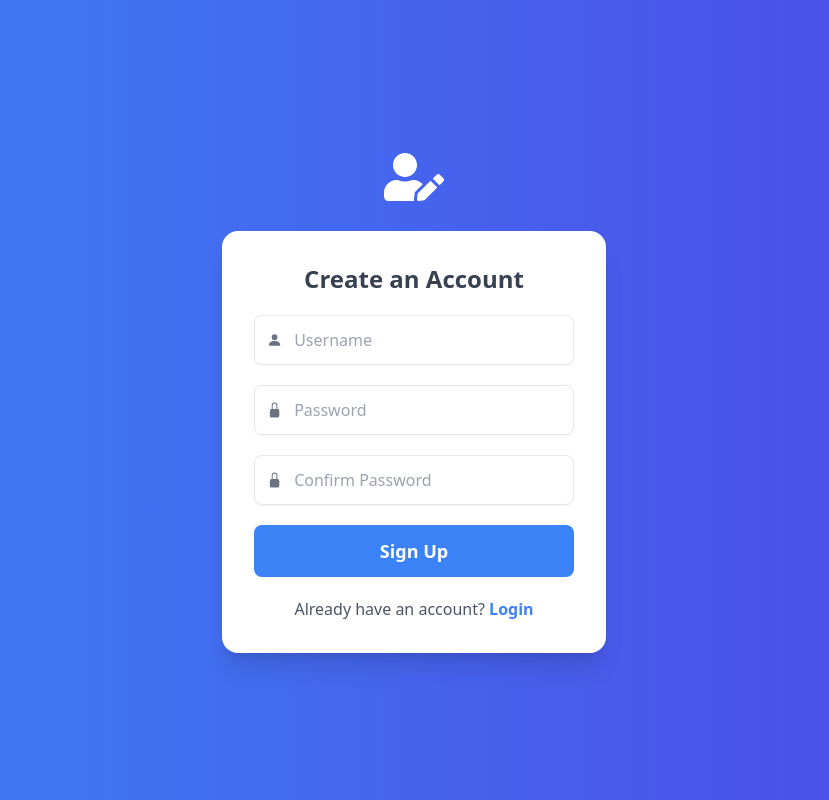
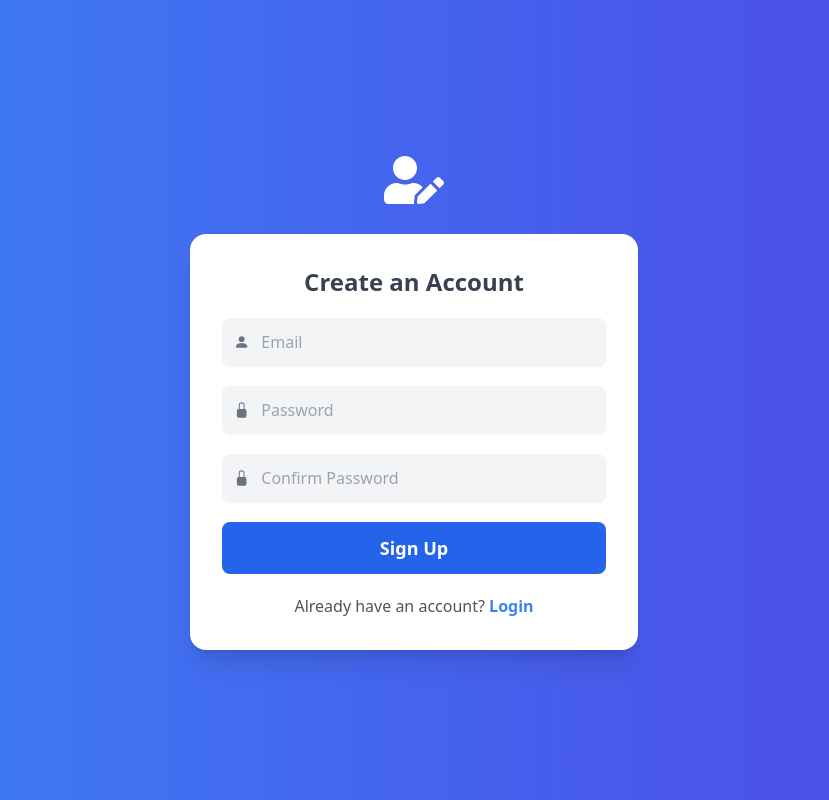
Before and after one commit to themanojking/headphones, a React (Create React App) app: page /signup in a window 1280 px wide. Shown: the whole page, without its empty margins (226-1055 px from the left). Built offline with nearby package versions, Linux system fonts and the light colour scheme.

Commit message:
add Firebase authentication to Login component with email and password validation

```diff
--- a/package.json
+++ b/package.json
@@ -5,6 +5,7 @@
   "dependencies": {
     "@reduxjs/toolkit": "^2.5.1",
     "cra-template": "1.2.0",
+    "firebase": "^11.3.0",
     "react": "^19.0.0",
     "react-dom": "^19.0.0",
     "react-icons": "^5.4.0",
@@ -12,6 +13,7 @@
     "react-router-dom": "^7.1.5",
     "react-scripts": "5.0.1",
     "react-toastify": "^11.0.3",
+    "sweetalert2": "^11.16.0",
     "swiper": "^11.2.2"
   },
   "scripts": {
--- /dev/null
+++ b/src/Components/Firebase.js
@@ -0,0 +1,19 @@
+// Import the functions you need from the SDKs you need
+import { initializeApp } from "firebase/app";
+import { getAuth } from "firebase/auth";
+// TODO: Add SDKs for Firebase products that you want to use
+// https://firebase.google.com/docs/web/setup#available-libraries
+
+// Your web app's Firebase configuration
+const firebaseConfig = {
+  apiKey: "AIzaSyD1sdEu7GcB_I63AZFYzA-T-nXw8auiH3g",
+  authDomain: "head-8fcfe.firebaseapp.com",
+  projectId: "head-8fcfe",
+  storageBucket: "head-8fcfe.firebasestorage.app",
+  messagingSenderId: "913066734678",
+  appId: "1:913066734678:web:0d294967ec7de9eeae77f7"
+};
+
+// Initialize Firebase
+const app = initializeApp(firebaseConfig);
+export const auth = getAuth(app);
--- a/src/Pages/Login/Login.js
+++ b/src/Pages/Login/Login.js
@@ -2,96 +2,100 @@ import React, { useState } from "react";
 import { BsFillPersonFill } from "react-icons/bs";
 import { FaPeopleGroup } from "react-icons/fa6";
 import { FaLock } from "react-icons/fa";
-import Navbar from "../../Components/Navbar";
 import { Link } from "react-router-dom";
+import Swal from "sweetalert2";
+import { signInWithEmailAndPassword } from "firebase/auth";
+import { auth } from "../../Components/Firebase";
 
 function Login() {
-
-    const[formData,setFormData] = useState({
-      username :"",
-      password :"",
-    });
-
-    const [errors,setErros] = useState({});
+  const [formData, setFormData] = useState({ email: "", password: "" });
+  const [errors, setErrors] = useState({});
+  const emailPattern = /^[^\s@]+@[^\s@]+\.[^\s@]+$/;
 
   const validate = () => {
     let newErrors = {};
-      if(!formData.username.trim()){
-        newErrors.username = "Username is required!";
-      }
-      if(!formData.password) {
-        newErrors.password = "Password is required!";
-      }
-       else if (formData.password.length < 6){
-        newErrors.password = "Password must be at least 6 characters!";
-       }
-       setErros(newErrors);
+    if (!formData.email.trim()) newErrors.email = "Email is required!";
+    else if (!emailPattern.test(formData.email)) newErrors.email = "Invalid email format!";
+    if (!formData.password) newErrors.password = "Password is required!";
+    else if (formData.password.length < 6) newErrors.password = "Password must be at least 6 characters!";
+    setErrors(newErrors);
     return Object.keys(newErrors).length === 0;
   };
 
-    const handleSubmit = (e) => {
+  const handleSubmit = async (e) => {
     e.preventDefault();
-        if(validate()) {
-          alert("Login Successfull");
-          setFormData({username :"",password : ""});
-          setErros({});
+    if (validate()) handleLogin();
+  };
+
+  const handleLogin = async () => {
+    try {
+      const userCredential = await signInWithEmailAndPassword(auth, formData.email, formData.password);
+      Swal.fire("Success!", "Login Successful", "success");
+      console.log("User Logged In:", userCredential.user);
+      setFormData({ email: "", password: "" });
+      setErrors({});
+    } catch (error) {
+      console.log("Firebase Error:", error);
+      let errorMessage = "Something went wrong. Please try again.";
+      if (error.code === "auth/user-not-found") errorMessage = "No account found. Please sign up.";
+      else if (error.code === "auth/wrong-password") errorMessage = "Incorrect password.";
+      else if (error.code === "auth/invalid-email") errorMessage = "Invalid email format.";
+      Swal.fire("Error!", errorMessage, "error");
     }
   };
 
-
-
-
-
   return (
     <>
-      <Navbar />
-      <div className="flex flex-col items-center justify-center min-h-screen bg-gradient-to-r from-blue-500 to-indigo-600 ">
+      <div className="flex flex-col items-center justify-center min-h-screen bg-gradient-to-r from-blue-500 to-indigo-600 px-4">
+        {/* Icon */}
         <div className="text-7xl font-bold text-white mb-6">
           <FaPeopleGroup />
         </div>
-        <form className="bg-white p-8 rounded-lg shadow-xl mt-5 w-80">
-          <h2 className="text-2xl font-bold text-center text-gray-700">Login Form</h2>
-          {/* Username Field */}
-          <div className="flex items-center gap-2 bg-white p-3 rounded-md  shadow-lg mt-5">
+
+        {/* Login Form */}
+        <form className="bg-white p-6 md:p-8 rounded-lg shadow-2xl w-full max-w-md" onSubmit={handleSubmit}>
+          <h2 className="text-2xl font-bold text-center text-gray-700 mb-5">Login Form</h2>
+
+          {/* Email Field */}
+          <div className="flex items-center gap-2 bg-gray-100 p-3 rounded-md shadow-sm">
             <BsFillPersonFill className="text-gray-500" />
             <input
               type="text"
-              placeholder="Username"
-              className=" outline-none w-full px-2 "
-              onChange={(e) => setFormData({...formData,username : e.target.value})}
+              placeholder="Email"
+              className="bg-transparent outline-none w-full text-gray-800"
+              value={formData.email}
+              onChange={(e) => setFormData({ ...formData, email: e.target.value })}
             />
           </div>
-          {errors.username && (
-            <p className="text-red-400 text-sm mt-1 ">{errors.username}</p>
-          )}
+          {errors.email && <p className="text-red-500 text-sm mt-1">{errors.email}</p>}
 
           {/* Password Field */}
-          <div className="">
-          <div className="flex items-center gap-2 bg-white p-3 rounded-md mt-5 shadow-lg ">
+          <div className="flex items-center gap-2 bg-gray-100 p-3 rounded-md shadow-sm mt-4">
             <FaLock className="text-gray-500" />
             <input
               type="password"
               placeholder="Password"
-              className="bg-transparent outline-none w-full px-2"
-              onChange={(e) => setFormData({...formData,password : e.target.value})}
+              className="bg-transparent outline-none w-full text-gray-800"
+              value={formData.password}
+              onChange={(e) => setFormData({ ...formData, password: e.target.value })}
             />
           </div>
-          </div>
-          {errors.password && (
-            <p className="text-red-400 text-sm mt-1 ">{errors.password}</p>
-          )}
+          {errors.password && <p className="text-red-500 text-sm mt-1">{errors.password}</p>}
 
           {/* Login Button */}
-          <button className="w-full bg-blue-500 text-white py-3 rounded-lg font-semibold text-lg hover:bg-blue-600 transition mt-10"
+          <button
+            className="w-full bg-blue-600 text-white py-3 rounded-lg font-semibold text-lg hover:bg-blue-700 transition-all mt-6"
             type="submit"
-          onClick={handleSubmit}>
+          >
             Login
           </button>
 
           {/* Signup Link */}
-          <p className="text-center text-gray-600 mt-3">
+          <p className="text-center text-gray-600 mt-4">
             Don't have an account?
-            <Link to='/signup'> <a href="#" className="font-bold hover:underline text-blue-500"> Sign Up</a></Link>
+            <Link to="/signup">
+              <span className="font-bold hover:underline text-blue-500"> Sign Up</span>
+            </Link>
           </p>
         </form>
       </div>
--- a/src/Pages/Login/Newsign.js
+++ b/src/Pages/Login/Newsign.js
@@ -1,112 +1,111 @@
-import React, { useState } from 'react';
+import React, { useState } from "react";
 import { FaUserEdit } from "react-icons/fa";
 import { BsPersonFill, BsLockFill } from "react-icons/bs";
-import { Link } from 'react-router-dom';
+import { Link } from "react-router-dom";
+import Swal from "sweetalert2";
+import { createUserWithEmailAndPassword } from "firebase/auth";
+import { auth } from "../../Components/Firebase";
 
 function Newsign() {
-
-  const [formData,setFormData] = useState({
-    username : "",
-    password : "",
-    confirmpassword : "",
-  });
-
-  const [errors,setErrors] = useState({});
+  const [formData, setFormData] = useState({ email: "", password: "", confirmpassword: "" });
+  const [errors, setErrors] = useState({});
+  const emailPattern = /^[^\s@]+@[^\s@]+\.[^\s@]+$/;
 
   const validate = () => {
     let newErrors = {};
-    if(!formData.username.trim()) {
-      newErrors.username = "Username must be required!";
-    }
-    if(!formData.password) {
-      newErrors.password = "Password is required!";
-    }
-    else if(formData.password.length < 6) {
-      newErrors.password = "Password must be at least 6 characters!";
-    }
-    if(!formData.confirmpassword) {
-      newErrors.confirmpassword = "Conform password is required!";
-    }
-    else if(formData.confirmpassword !== formData.password) {
-      newErrors.confirmpassword = "Password does not match"
-    }
+    if (!formData.email.trim()) newErrors.email = "Email is required!";
+    else if (!emailPattern.test(formData.email)) newErrors.email = "Invalid email format!";
+    if (!formData.password) newErrors.password = "Password is required!";
+    else if (formData.password.length < 6) newErrors.password = "Password must be at least 6 characters!";
+    if (!formData.confirmpassword) newErrors.confirmpassword = "Confirm password is required!";
+    else if (formData.confirmpassword !== formData.password) newErrors.confirmpassword = "Passwords do not match!";
     setErrors(newErrors);
     return Object.keys(newErrors).length === 0;
   };
 
+  const handleRegister = async () => {
+    try {
+      const userCredential = await createUserWithEmailAndPassword(auth, formData.email, formData.password);
+      console.log("User Registered Successfully:", userCredential.user);
+      Swal.fire("Success!", "User Created Successfully!", "success");
+      setFormData({ email: "", password: "", confirmpassword: "" });
+    } catch (error) {
+      console.error("Firebase Error:", error.code, error.message);
+      let errorMessage = "Something went wrong!";
+      if (error.code === "auth/email-already-in-use") errorMessage = "This email is already in use. Please try logging in.";
+      else if (error.code === "auth/invalid-email") errorMessage = "Invalid email format!";
+      else if (error.code === "auth/weak-password") errorMessage = "Password should be at least 6 characters!";
+      Swal.fire("Error!", errorMessage, "error");
+    }
+  };
+
   const handleSubmit = (e) => {
-      e.preventDefault();
-      if(validate()){
-        alert("User Created Successfully");
-        setFormData({username :"",password :"",confirmpassword:""});
-      }
-  }
+    e.preventDefault();
+    if (validate()) handleRegister();
+  };
 
   return (
-    <div className="flex flex-col items-center justify-center min-h-screen bg-gradient-to-r from-blue-500 to-indigo-600 ">
-      {/* Icon */}
+    <div className="flex flex-col items-center justify-center min-h-screen bg-gradient-to-r from-blue-500 to-indigo-600 px-4">
       <div className="text-6xl text-white mb-6">
         <FaUserEdit />
       </div>
 
-      {/* Signup Form */}
-      <form className="bg-white p-8 rounded-2xl shadow-xl w-96 space-y-5  ">
+      <form className="bg-white p-6 md:p-8 rounded-2xl shadow-xl w-full max-w-md space-y-5" onSubmit={handleSubmit}>
         <h2 className="text-2xl font-bold text-center text-gray-700">Create an Account</h2>
 
-        {/* Username Field */}
-        <div className="flex items-center border rounded-lg p-3 shadow-sm mt-5">
+        {/* Email Field */}
+        <div className="flex items-center bg-gray-100 p-3 rounded-lg shadow-sm">
           <BsPersonFill className="text-gray-500" />
           <input
             type="text"
-            placeholder="Username"
-            className="w-full outline-none pl-3 text-gray-700"
-            onChange={(e) => setFormData({...formData,username : e.target.value})}
+            placeholder="Email"
+            className="w-full bg-transparent outline-none pl-3 text-gray-700"
+            value={formData.email}
+            onChange={(e) => setFormData({ ...formData, email: e.target.value })}
           />
         </div>
-        {errors.username && (
-          <p className='text-red-500 text-sm mt-1'>{errors.username}</p>
-        )}
+        {errors.email && <p className="text-red-500 text-sm">{errors.email}</p>}
 
         {/* Password Field */}
-        <div className="flex items-center border rounded-lg p-3 shadow-sm">
+        <div className="flex items-center bg-gray-100 p-3 rounded-lg shadow-sm">
           <BsLockFill className="text-gray-500" />
           <input
             type="password"
             placeholder="Password"
-            className="w-full outline-none pl-3 text-gray-700"
-            onChange={(e) => setFormData({...formData, password: e.target.value})}
+            className="w-full bg-transparent outline-none pl-3 text-gray-700"
+            value={formData.password}
+            onChange={(e) => setFormData({ ...formData, password: e.target.value })}
           />
         </div>
-        {errors.password && (
-          <p className='text-red-500 text-sm mb-2'>{errors.password}</p>
-        )}
+        {errors.password && <p className="text-red-500 text-sm">{errors.password}</p>}
 
         {/* Confirm Password Field */}
-        <div className="flex items-center border rounded-lg p-3 shadow-sm">
+        <div className="flex items-center bg-gray-100 p-3 rounded-lg shadow-sm">
           <BsLockFill className="text-gray-500" />
           <input
             type="password"
             placeholder="Confirm Password"
-            className="w-full outline-none pl-3 text-gray-700"
-            onChange={(e) => setFormData({...formData, confirmpassword:e.target.value})}
+            className="w-full bg-transparent outline-none pl-3 text-gray-700"
+            value={formData.confirmpassword}
+            onChange={(e) => setFormData({ ...formData, confirmpassword: e.target.value })}
           />
         </div>
-        {errors.confirmpassword && (
-          <p className='text-red-500 text-sm'>{errors.confirmpassword}</p>
-        )}
+        {errors.confirmpassword && <p className="text-red-500 text-sm">{errors.confirmpassword}</p>}
 
         {/* Signup Button */}
         <button
           type="submit"
-          className="w-full bg-blue-500 text-white py-3 rounded-lg font-semibold text-lg hover:bg-blue-600 transition"
-          onClick={handleSubmit}
+          className="w-full bg-blue-600 text-white py-3 rounded-lg font-semibold text-lg hover:bg-blue-700 transition-all"
         >
           Sign Up
         </button>
 
         {/* Login Link */}
         <p className="text-center text-gray-600 mt-3">
-          Already have an account? <Link to='/loginin'><a href="#" className="text-blue-500 font-semibold hover:underline">Login</a></Link>
+          Already have an account?{" "}
+          <Link to="/loginin">
+            <span className="text-blue-500 font-semibold hover:underline">Login</span>
+          </Link>
         </p>
       </form>
     </div>
```
Also changed, not shown: 1 other file (tests, documents, lock files or other folders). Lines whose indentation alone changed are shown as unchanged.
